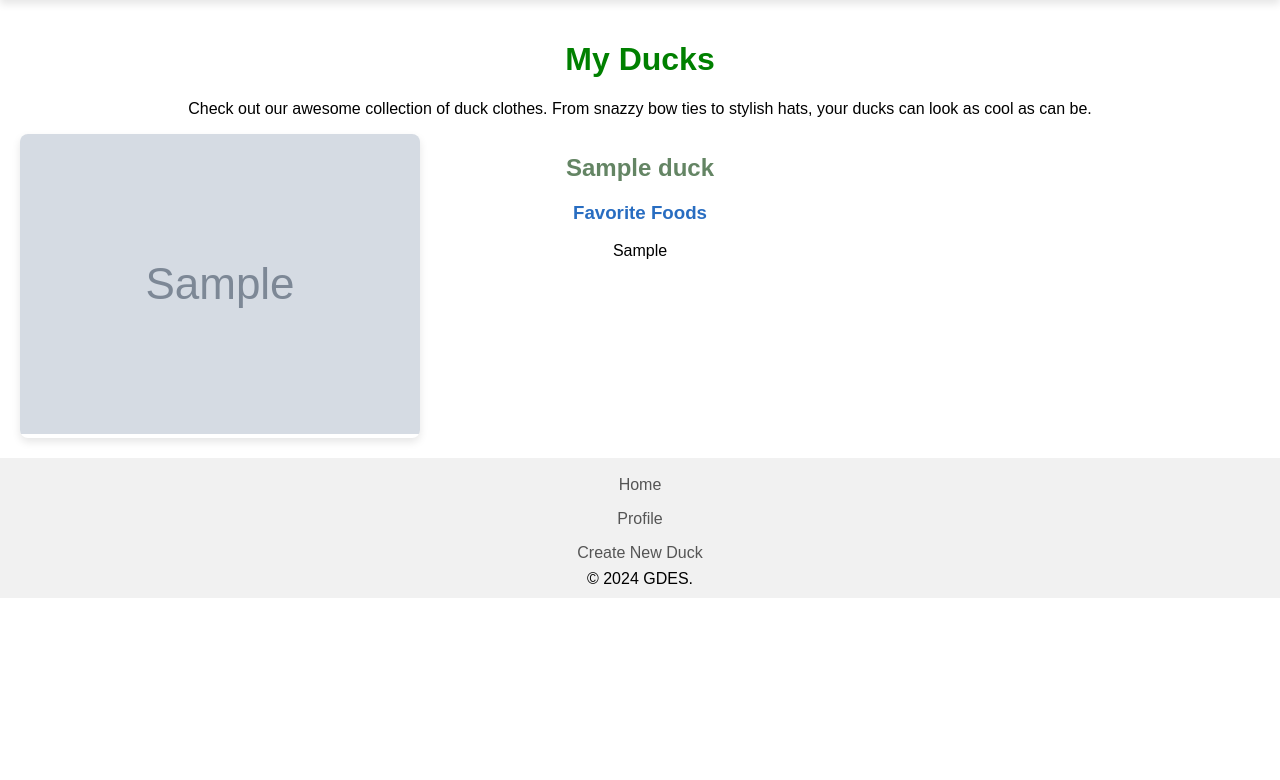
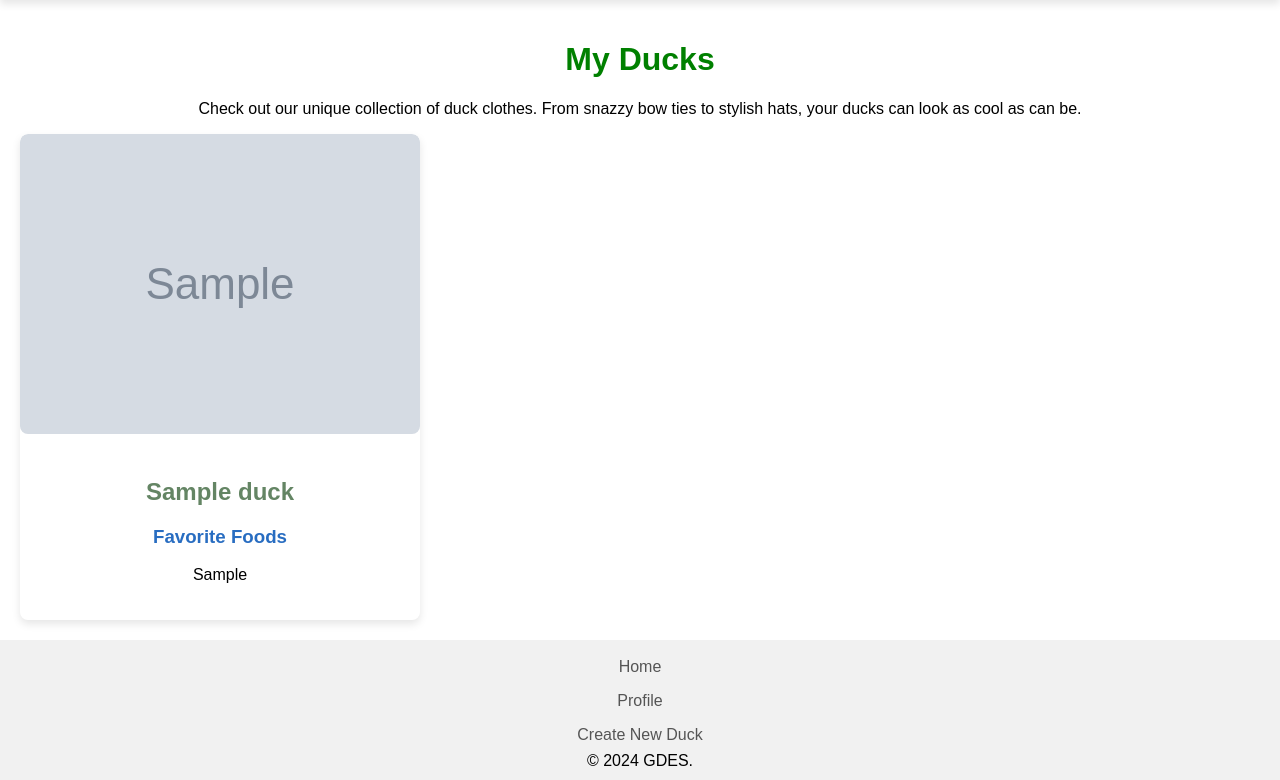
Before and after one commit to nic-gdes/create-a-duck-directory-Magda089, a PHP site: page / in a window 1280 px wide. Shown: the part 116-896 px from the top of the page. Before the commit the page ends 714 px from the top, so only its background shows below. Run offline with PHP 8.4, Linux system fonts and the light colour scheme; tables that the repository leaves empty or names only in its code hold one stand-in row (values such as "Sample post"); grey boxes marked "Sample" are stand-in pictures; data that the repository does not hold is empty.

Commit message:
Submission for Assignment Assignment 5.1: Create a Duck Directory (Part 2)
This part was achieved on Monday (February 5th) where we were adding  php code to home page the way is taking information from Database like : name , img , favorite food.

However, today, I fix my problem with grid on Home Page :
 <h3>Favorite Foods</h3>
                        <?php foreach ($food_list as $food); ?>
                        <p><?php echo $food ?></p>
                    </div>
                </div>
            <?php endforeach ?>
        </div>

before i had <?php endforeach ?> after
  <p><?php echo $food ?></p>

it turned out that this was breaking my grid layout on Monday.

******************************

Wednesay (Feb 7th)update:
adding php code to create-duck.php succesfully.

```diff
--- a/asset/css/style.css
+++ b/asset/css/style.css
@@ -145,13 +145,15 @@ main {
 
 .gallery {
   display: grid;
-  grid-template-columns: repeat(3, 1fr);
+  grid-template-columns:  repeat(3, 1fr);
   gap: 20px;
+  /* background-color: #555; */
 }
 
 .gallery img {
   width: 100%;
-
+  height: auto;
+border-radius: 8px;
 }
 
 .grid-item {
@@ -160,6 +162,9 @@ main {
   box-shadow: 0 4px 8px rgba(0, 0, 0, 0.1);
 }
 
+.grid-item-content {
+  padding: 20px;
+}
 
 /* .Gallery img {
   width: 100%;
--- a/index.php
+++ b/index.php
@@ -34,18 +34,12 @@ include('./asset/components/head.php');
     <main>
         <h1>My Ducks</h1>
         <h2></h2>
-        <p>Check out our awesome collection of duck clothes. From snazzy bow ties to stylish hats, your ducks can look as cool as can be. </p>
+        <p>Check out our unique collection of duck clothes. From snazzy bow ties to stylish hats, your ducks can look as cool as can be. </p>
         <div class="gallery">
-
             <?php foreach ($ducks as $duck) :  ?>
-
                 <div class="grid-item">
+                    <div class="grid-img">
                         <img src="<?php echo $duck["img_src"]; ?>" alt="Duck Name 1">
-
-                    <!-- <h3>Favorite Things to Do</h3>
-                    <p>Strolling by the frosty pond, enjoying chilly swims.</p>
-                    <h3>Favorite Clothes</h3>
-                    <p>A stylish Victorian coat to stay warm and dapper.</p> -->
                     </div>
                     <div class="grid-item-content">
                         <H2><?php echo $duck["name"]; ?> </H2>
@@ -53,45 +47,13 @@ include('./asset/components/head.php');
                         // Breaks duck food into array
                         $food_list = explode(",", $duck["favorite_foods"]);
                         ?>
-
-                    <!--  -->
                         <h3>Favorite Foods</h3>
                         <?php foreach ($food_list as $food); ?>
                         <p><?php echo $food ?></p>
+                    </div>
+                </div>
             <?php endforeach ?>
         </div>
-
-                <!-- <div class="grid-item">
-                <img src="./asset/images/duck-hat.jpeg" alt="Duck Name 2">
-                <div class="grid-item-content">
-                    <h2>Harper Quackley</h2>
-                    <h3>Favorite Foods</h3>
-                    <p>Worms</p>
-                    <p>Small Fish</p>
-                    <p>Amphibians</p>
-                    <h3>Favorite Things to Do</h3>
-                    <p>Tending to the duck farm, splashing in puddles after a good rain.</p>
-                    <h3>Favorite Clothes</h3>
-                    <p> A classic straw hat for shade while working on the farm.</p>
-                </div>
-            </div>
-            <div class="grid-item">
-                <img src="./asset/images/duck-she.jpeg" alt="Duck Name 3">
-                <div class="grid-item-content">
-                    <h2>Reginald Drizzleton</h2>
-                    <h3>Favorite Foods</h3>
-                    <p>Algae</p>
-                    <p>Small Fish</p>
-                    <p>Human-Provided Foods</p>
-                    <h3>Favorite Things to Do</h3>
-                    <p>Sipping tea by the English garden, strutting down the duckwalk.</p>
-                    <h3>Favorite Clothes</h3>
-                    <p> A chic ensemble with a stylish umbrella always at the ready for the inevitable English rain..</p>
-                </div>
-            </div> -->
-
-        </div>
-        <!-- </div> -->
     </main>
     <?php
     include('./asset/components/footer.php');
```
Lines whose indentation alone changed are shown as unchanged.
